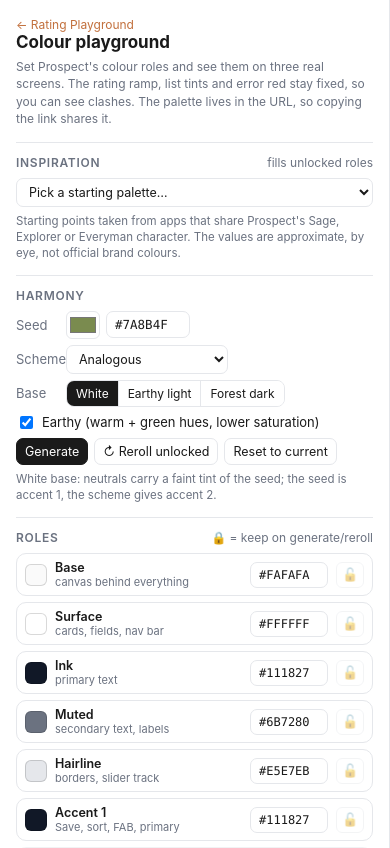
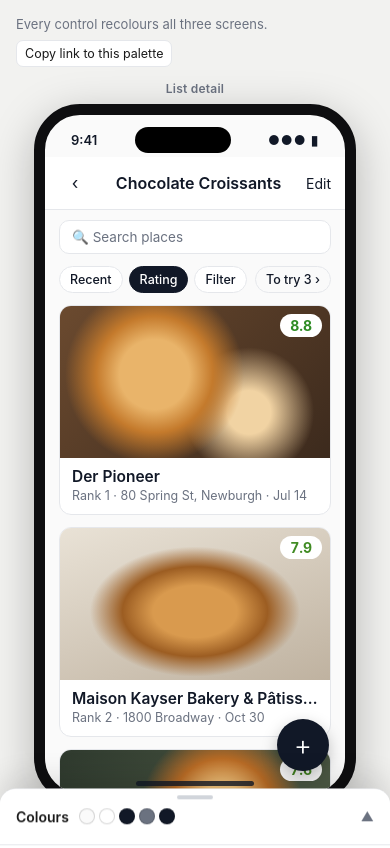
Before and after one commit to Meetia/RatingPlayground, a plain HTML site: page colour-playground.html in a window 390 px wide. Shown: the top 848 px of the page. Drawn offline with Linux system fonts and the light colour scheme.

Commit message:
feat: colour playground controls collapse to a bottom sheet on small screens
Under 900px the panel becomes a fixed bottom sheet, collapsed to a
"Colours" bar with live swatches. Tap the bar to open; tap outside the
phones or press Escape to close. Desktop layout is unchanged.

Co-Authored-By: Claude Opus 5.5 <noreply@anthropic.com>

```diff
--- a/colour-playground.html
+++ b/colour-playground.html
@@ -13,7 +13,6 @@
   html,body{margin:0;padding:0;}
   body{font-family:-apple-system,BlinkMacSystemFont,"Segoe UI",Roboto,Helvetica,Arial,sans-serif;background:var(--t-bg);color:var(--t-ink);-webkit-font-smoothing:antialiased;}
   .layout{display:grid;grid-template-columns:360px 1fr;min-height:100vh;}
-  @media (max-width:900px){ .layout{grid-template-columns:1fr;} .panel{position:static !important;height:auto !important;} }
 
   .panel{position:sticky;top:0;height:100vh;overflow-y:auto;background:var(--t-surface);border-right:1px solid var(--t-line);padding:16px 16px 40px;font-size:13px;}
   .panel h1{font-size:17px;margin:0 0 2px;}
@@ -150,12 +149,31 @@
   .empty .h{font-size:19px;font-weight:600;}
   .empty .p{color:var(--c-muted);font-size:14px;line-height:1.4;}
   .cta{margin-top:10px;background:var(--c-a1);color:var(--c-on-a1);border-radius:12px;padding:12px 20px;font-weight:600;font-size:15px;}
+  /* ---------- small screens: controls become a bottom sheet ---------- */
+  .sheet-bar{display:none;}
+  @media (max-width:900px){
+    .layout{grid-template-columns:1fr;}
+    .panel{position:fixed;left:0;right:0;bottom:0;top:auto;z-index:50;height:auto;max-height:62vh;padding-top:0;
+      border-right:none;border-top:1px solid var(--t-line);border-radius:16px 16px 0 0;box-shadow:0 -8px 30px rgba(0,0,0,.14);
+      transform:translateY(calc(100% - 56px));transition:transform .25s ease;overflow-y:hidden;}
+    .panel.open{transform:none;overflow-y:auto;}
+    .sheet-bar{display:flex;align-items:center;gap:10px;position:sticky;top:0;z-index:1;margin:0 -16px 6px;padding:0 16px;height:56px;
+      background:var(--t-surface);border:none;border-bottom:1px solid var(--t-line);width:calc(100% + 32px);font:inherit;color:var(--t-ink);cursor:pointer;text-align:left;}
+    .sheet-bar::before{content:"";position:absolute;top:6px;left:50%;transform:translateX(-50%);width:36px;height:4px;border-radius:2px;background:#d1d5db;}
+    .sheet-bar .lbl{font-weight:600;font-size:14px;}
+    .sheet-bar .dots{display:flex;gap:4px;flex:1;}
+    .sheet-bar .dots span{width:16px;height:16px;border-radius:50%;border:1px solid rgba(0,0,0,.15);}
+    .sheet-bar .chev{font-size:13px;color:var(--t-muted);transition:transform .25s;}
+    .panel.open .sheet-bar .chev{transform:rotate(180deg);}
+    .stage-wrap{padding:16px 16px 90px;}
+  }
 </style>
 </head>
 <body>
 <div class="layout">
   <!-- ================= CONTROL PANEL ================= -->
-  <aside class="panel">
+  <aside class="panel" id="panel">
+    <button class="sheet-bar" id="sheetBar" aria-expanded="false" aria-controls="panel"><span class="lbl">Colours</span><span class="dots" id="sheetDots"></span><span class="chev">▲</span></button>
     <a class="back" href="index.html">← Rating Playground</a>
     <h1>Colour playground</h1>
     <p class="intro">Set Prospect's colour roles and see them on three real screens. The rating ramp, list tints and error red stay fixed, so you can see clashes. The palette lives in the URL, so copying the link shares it.</p>
@@ -638,7 +656,10 @@ function syncHarmonyControls(){
   document.querySelectorAll('#dirSeg button').forEach(b=>b.classList.toggle('on',b.dataset.v===S.dir));
   document.getElementById('dirHint').textContent=DIR_HINT[S.dir];
 }
+function sheetDots(){ const R=S.roles;
+  document.getElementById('sheetDots').innerHTML=['base','surface','ink','muted','a1'].concat(S.a2on?['a2']:[]).map(k=>`<span style="background:${R[k]}"></span>`).join(''); }
 function render(full=true){
+  sheetDots();
   if(full) rolesPanel(); else ROLES.forEach(r=>syncRoleRow(r.k));
   applyVars(); contrastPanel(); syncHarmonyControls(); if(typeof syncPreset==='function') syncPreset(); writeHash();
 }
@@ -720,6 +741,13 @@ form.addEventListener('click',e=>{
 });
 window.addEventListener('hashchange',()=>{readHash();render();});
 
+/* bottom sheet (small screens) */
+const panelEl=document.getElementById('panel'), sheetBar=document.getElementById('sheetBar');
+function setSheet(open){ panelEl.classList.toggle('open',open); sheetBar.setAttribute('aria-expanded',open); if(!open) panelEl.scrollTop=0; }
+sheetBar.addEventListener('click',()=>setSheet(!panelEl.classList.contains('open')));
+document.addEventListener('keydown',e=>{ if(e.key==='Escape') setSheet(false); });
+document.querySelector('.stage-wrap').addEventListener('click',e=>{ if(!e.target.closest('.phone')) setSheet(false); });
+
 readHash(); renderScreens(); render();
 </script>
 </body>
```
